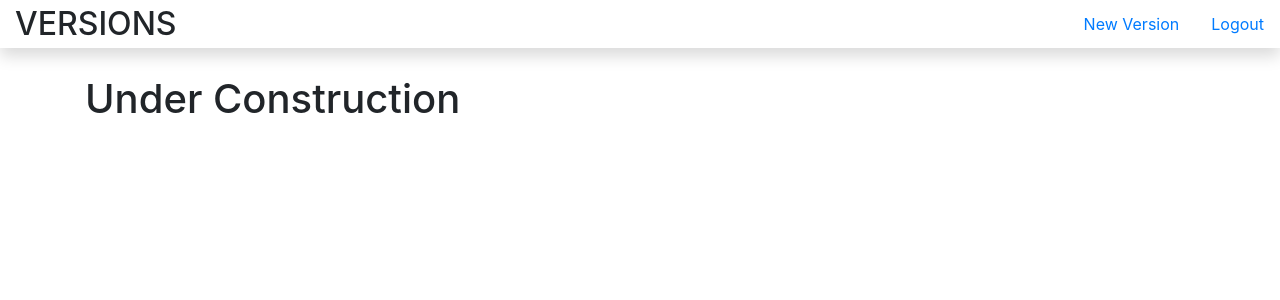
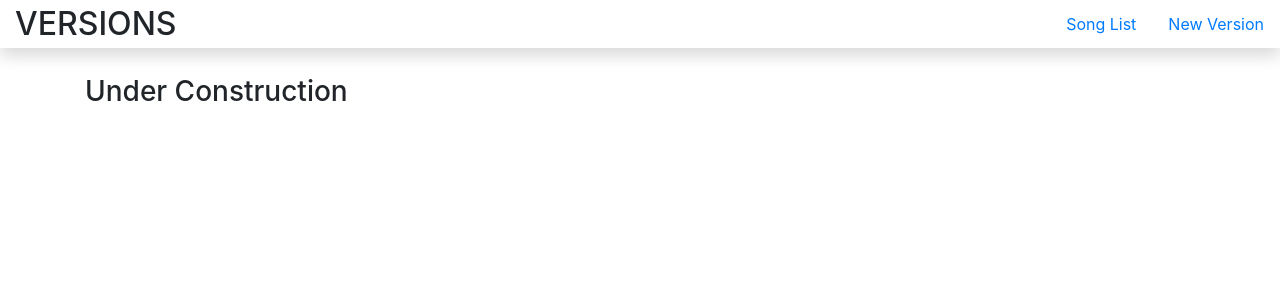
Before and after one commit to jasoncollum/Versions, a React (Create React App) app: page /requestForm in a window 1280 px wide. Shown: the top 300 px of the page. Built offline with nearby package versions, Linux system fonts and the light colour scheme; no server answers.

Commit message:
initial dbCalls setup

```diff
--- a/src/components/ApplicationViews.jsx
+++ b/src/components/ApplicationViews.jsx
@@ -1,13 +1,51 @@
 import React, { Component } from 'react';
 import { Route, Redirect } from 'react-router-dom';
 import RequestForm from './RequestForm'
+import SongList from './list/SongList'
+import dbCalls from '../modules/dbCalls'
 
 class ApplicationViews extends Component {
+
+    state = {
+        song: {},
+        versions: [],
+        requests: []
+    }
+
+    componentDidMount() {
+        const newState = {}
+
+        dbCalls.getSong(1).then(song => {
+            newState.song = song
+        })
+            .then(() => dbCalls.getVersion(newState.song.id)
+                .then(versions => {
+                    console.log(versions)
+                    newState.versions = versions
+                }))
+            .then(() => dbCalls.getRequests(1)
+                .then(requests => {
+                    newState.requests = requests
+                }))
+            .then(() => this.setState(newState))
+    }
+
+
     render() {
         return (
             <div className="container app-view-container">
+                <Route exact path="/songList" render={props => {
+                    return <SongList
+                        song={this.state.song}
+                        versions={this.state.versions}
+                    />
+                }} />
+
                 <Route exact path="/requestForm" render={props => {
-                    return <RequestForm />
+                    return <RequestForm
+                        song={this.state.song}
+                        versions={this.state.versions}
+                        requests={this.state.requests} />
                 }} />
             </div>
         )
--- a/src/components/RequestForm.jsx
+++ b/src/components/RequestForm.jsx
@@ -1,11 +1,12 @@
 import React, { Component } from 'react'
 
 export default class RequestForm extends Component {
+
     render() {
         return (
-            <div>
-                <h1>Under Construction</h1>
-            </div>
+            <React.Fragment>
+                <h3>Under Construction</h3>
+            </React.Fragment>
         )
     }
 }
--- /dev/null
+++ b/src/components/list/SongList.jsx
@@ -0,0 +1,21 @@
+import React, { Component } from 'react'
+// import { Link } from 'react-router-dom'
+
+export default class SongList extends Component {
+
+    // componentDidMount() {
+    //     console.log(this.props.song.versions)
+    // }
+
+    render() {
+        return (
+            <div>
+                {
+                    this.props.versions.map(version =>
+                        <h4 key={version.id}>{this.props.song.title} MIX V{version.versionNum}</h4>
+                    )
+                }
+            </div>
+        )
+    }
+}
--- a/src/components/nav/NavBar.jsx
+++ b/src/components/nav/NavBar.jsx
@@ -10,10 +10,13 @@ class NavBar extends Component {
                 <h2>VERSIONS</h2>
                 <ul className="nav nav-pills">
                     <li className="nav-item">
+                        <Link className="nav-link" to="/songList">Song List</Link>
+                    </li>
+                    <li className="nav-item">
                         <Link className="nav-link" to="/requestForm">New Version</Link>
                     </li>
                     <li className="nav-item">
-                        <Link className="nav-link">Logout</Link>
+                        {/* <Link className="nav-link">Logout</Link> */}
                     </li>
                 </ul>
             </nav>
--- /dev/null
+++ b/src/modules/dbCalls.jsx
@@ -0,0 +1,16 @@
+const remoteURL = "http://localhost:5002"
+
+export default {
+    getSong(id) {
+        return fetch(`${remoteURL}/songs/${id}?_embed=versions`).then(e => e.json())
+    },
+    getVersion(songId) {
+        return fetch(`${remoteURL}/versions?songId=${songId}`).then(e => e.json())
+    },
+    // getVersions(id) {
+    //     return fetch(`${remoteURL}/songs/${id}/versions`).then(e => e.json())
+    // },
+    getRequests(versionId) {
+        return fetch(`${remoteURL}/requests?versionId=${versionId}&_embed=revisions`).then(e => e.json())
+    }
+}
```
